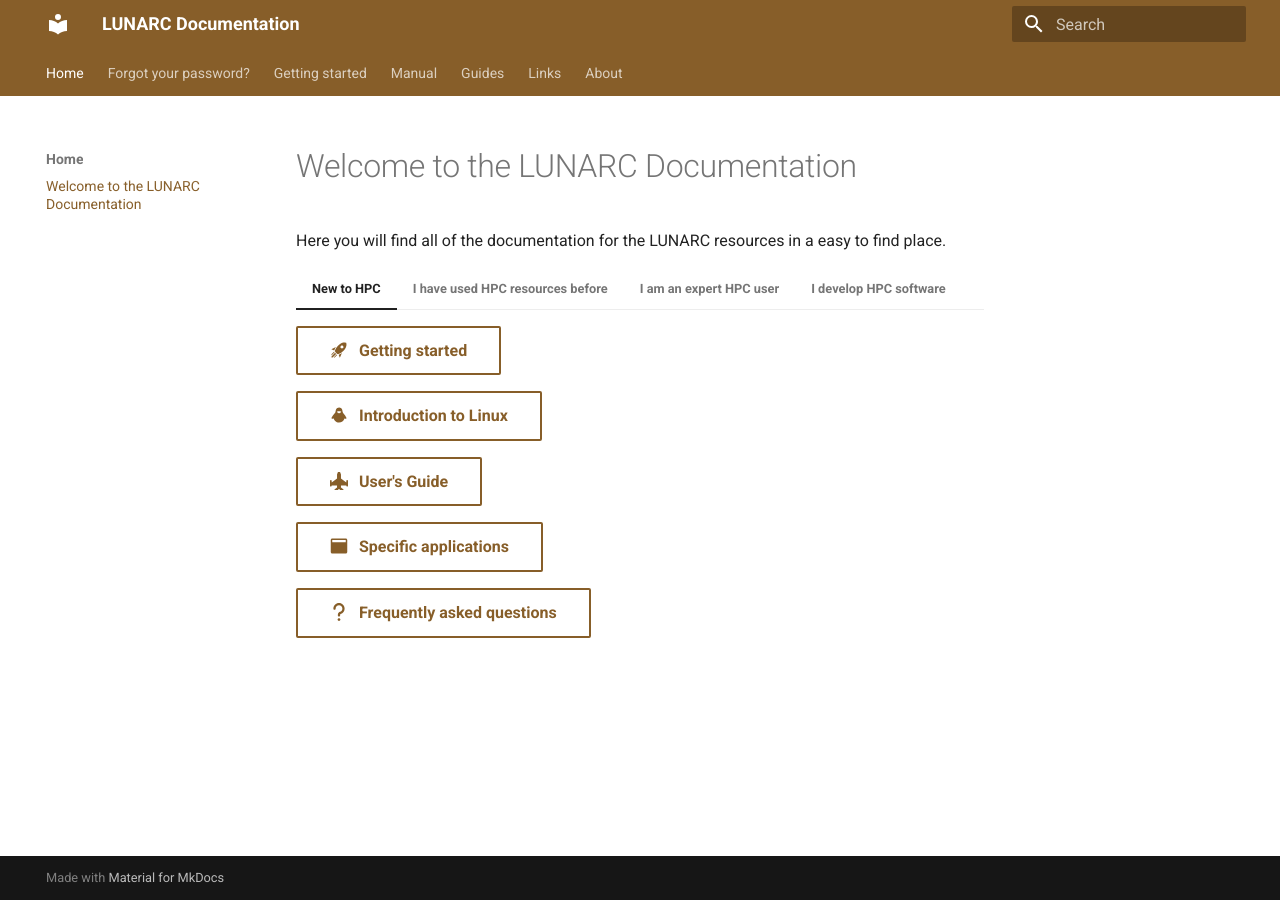
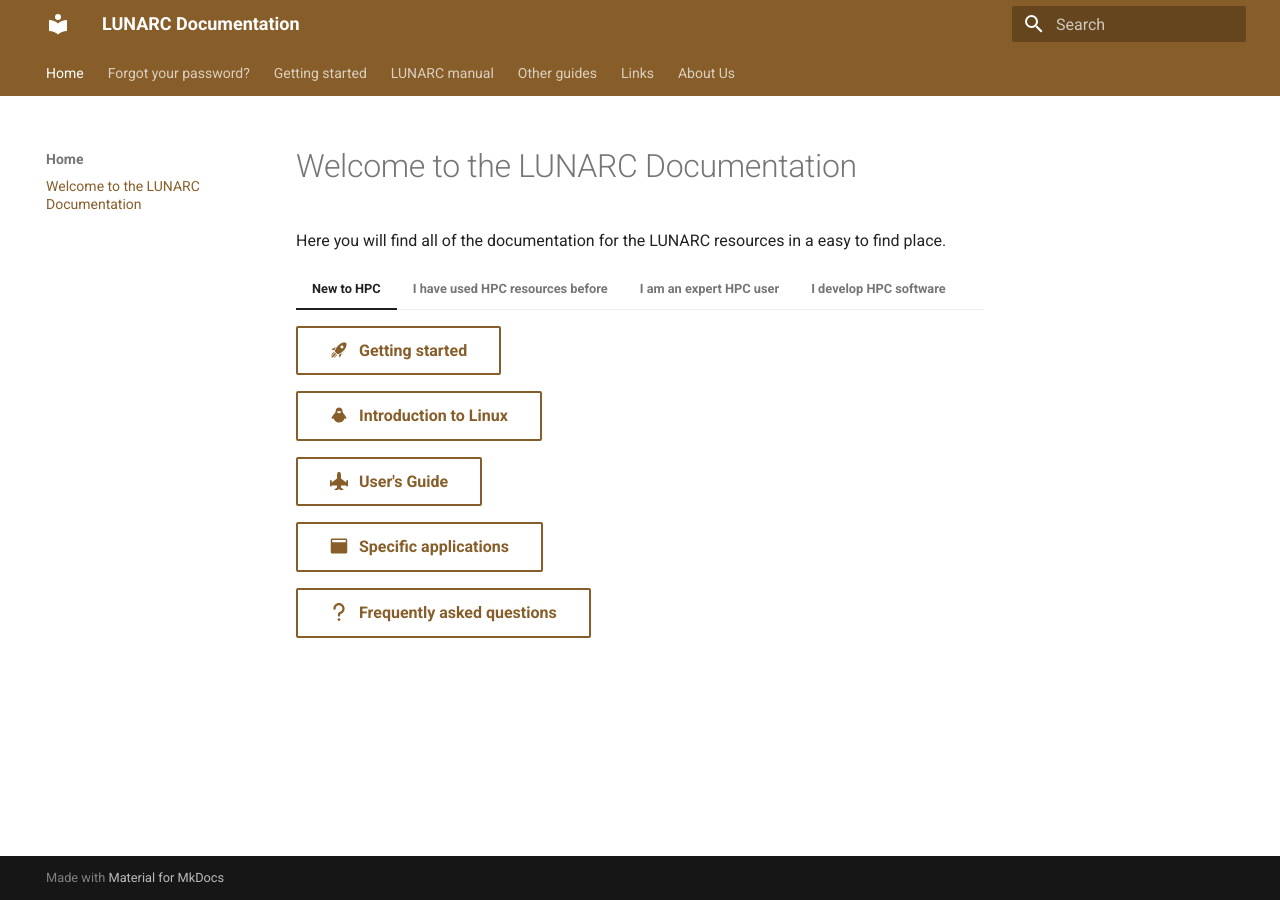
Before and after one commit to lunarc/lunarc_docs, an MkDocs documentation site: the page built from docs/index.md, in a window 1280 px wide. Built offline with MkDocs 1.6.1 and Material for MkDocs 9.7.7, drawn with Linux system fonts in a browser that asks for light colours; comment, search, counter and statistics services are not loaded.

Commit message:
Update mkdocs.yml
Renamed "Manual" and "Guides" as "LUNARC manual" and "Other Guides" respectively, to make them distinguishable.

```diff
--- a/mkdocs.yml
+++ b/mkdocs.yml
@@ -11,7 +11,7 @@
   - Transferring files: getting_started/transferring_files.md
   - Accessing the LUNARC HPC Desktop: getting_started/using_hpc_desktop.md
   - On-demand applications: getting_started/gfxlauncher.md
-- Manual:
+- LUNARC manual:
   - Introduction: manual/manual_intro.md
   - Submitting jobs:
     - A basic job: manual/submitting_jobs/manual_basic_job.md
@@ -39,7 +39,7 @@
     - Jobs: manual/faq/manual_faq_jobs.md
     - Software: manual/faq/manual_faq_software.md
   - Phrases and terms: manual/manual_common_phrases.md
-- Guides:
+- Other guides:
   - Introduction: guides/guides_intro.md
   - Linux Basics:
     - Introduction to Linux: guides/linux/linux_basics_intro.md
@@ -74,7 +74,7 @@
   - Web resources: links/links_web.md
   - Video resources: links/links_video.md
   - Social media: links/links_social.md
-- About:
+- About Us:
   - Contact: about/contact.md
   - LUNARC Documentation: about/about_documentation.md
   - HPC Ambassadors: about/ambassadors.md
```
